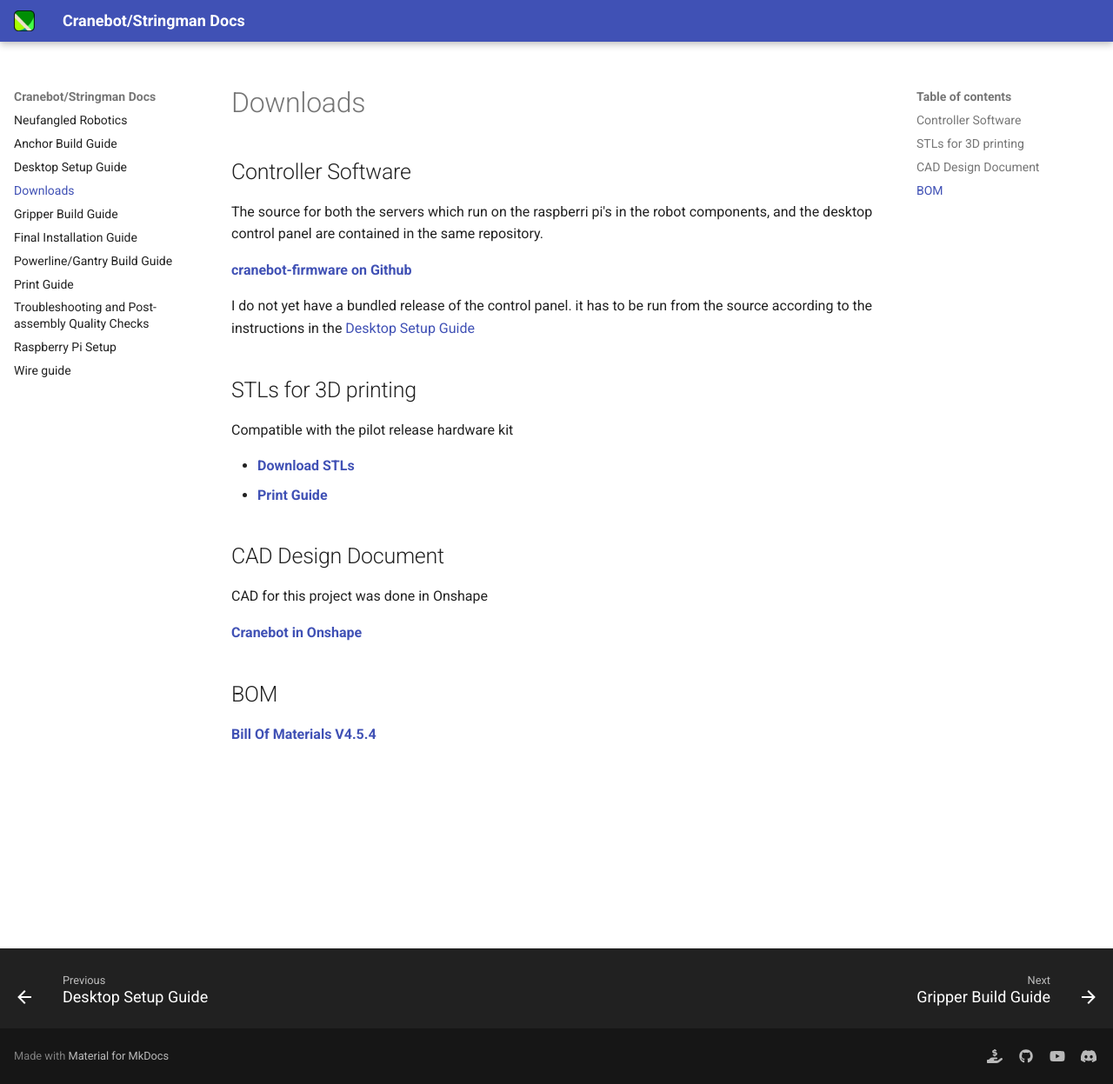
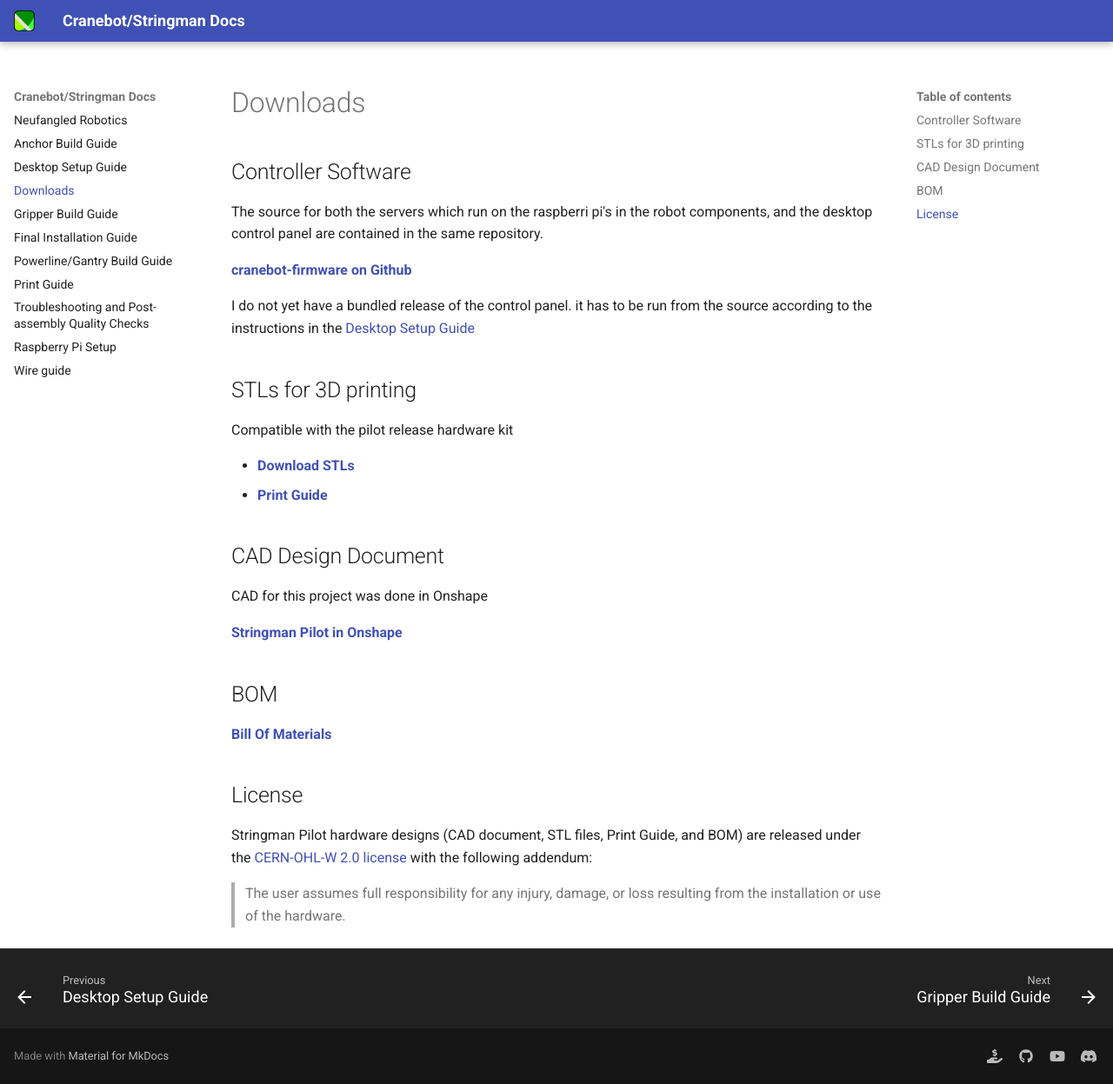
Before and after one commit to nhnifong/neufangled-site-2, an MkDocs documentation site: the page built from docs/downloads.md, in a window 1280 px wide and 1247 px high. Shown: the whole window at 87% size. Built offline with MkDocs 1.6.1 and Material for MkDocs 9.7.7, drawn with Linux system fonts in a browser that asks for light colours.

Commit message:
add license, update links

```diff
--- a/docs/downloads.md
+++ b/docs/downloads.md
@@ -19,8 +19,14 @@
 
 CAD for this project was done in Onshape
 
-**[Cranebot in Onshape](https://cad.onshape.com/documents/35e8d1e03abf98b58e74f66a/w/41383f96f6398e5363837028/e/08e35efa81cd95d2cdc9e57b?configuration=List_uhAENovwJydxAX%3DDefault&renderMode=0&uiState=68064e9c593eab5166b4997f)**
+**[Stringman Pilot in Onshape](https://cad.onshape.com/documents/ea96e0d2d8469b02fac4d6e6/w/25bbd77eeea8846326810e62/e/14939e56a0c1dbe418025bc0?configuration=List_uhAENovwJydxAX%3DDefault&renderMode=0&uiState=690d018b8fe16c0273a90399)**
 
 ## BOM
 
-**[Bill Of Materials V4.5.4](https://docs.google.com/spreadsheets/d/1kLsbVjql81v7XJIGpkoWXCpJR9cWpTetd8mgG_NxFNU/edit?usp=sharing)**
+**[Bill Of Materials](https://docs.google.com/spreadsheets/d/1kLsbVjql81v7XJIGpkoWXCpJR9cWpTetd8mgG_NxFNU/edit?usp=sharing)**
+
+## License
+
+Stringman Pilot hardware designs (CAD document, STL files, Print Guide, and BOM) are released under the [CERN-OHL-W 2.0 license](https://ohwr.org/cern_ohl_w_v2.pdf) with the following addendum:
+
+ > The user assumes full responsibility for any injury, damage, or loss resulting from the installation or use of the hardware.
```
